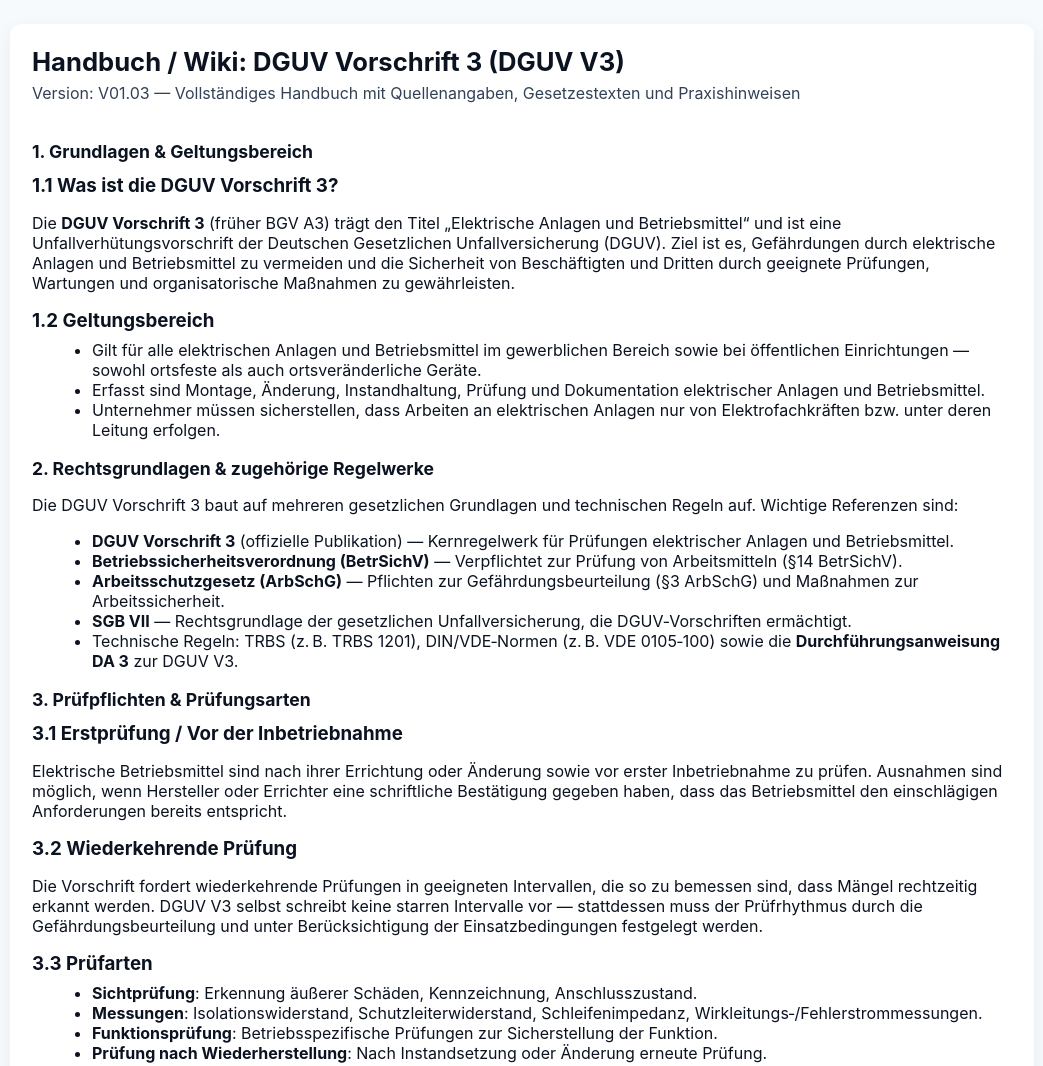
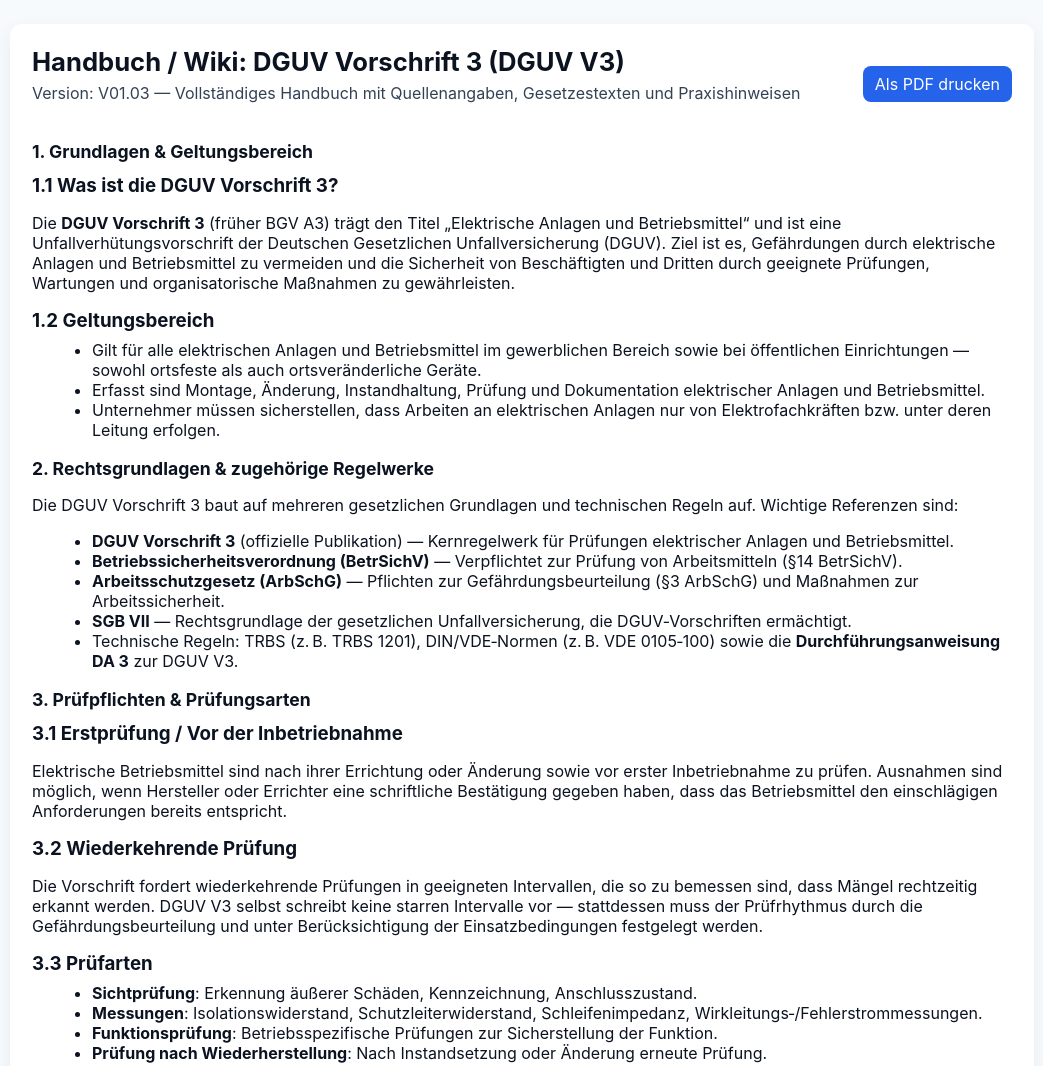
Before and after one commit to sebthecrab/Handbuch-DGUV, a plain HTML site: page index.html in a window 1280 px wide. Shown: the top 1066 px of the page, without its empty margins (118-1161 px from the left). Drawn offline with Linux system fonts and the light colour scheme.

Commit message:
Update index.html

```diff
--- a/index.html
+++ b/index.html
@@ -32,6 +32,9 @@
       <div>
         <h1>Handbuch / Wiki: DGUV Vorschrift 3 (DGUV V3)</h1>
         <p class="lead">Version: V01.03 — Vollständiges Handbuch mit Quellenangaben, Gesetzestexten und Praxishinweisen</p>
+      </div>
+      <div style="margin-left:auto;text-align:right">
+        <a class="btn no-print" onclick="window.print()" href="#" role="button">Als PDF drucken</a>
       </div>
     </header>
 
```
